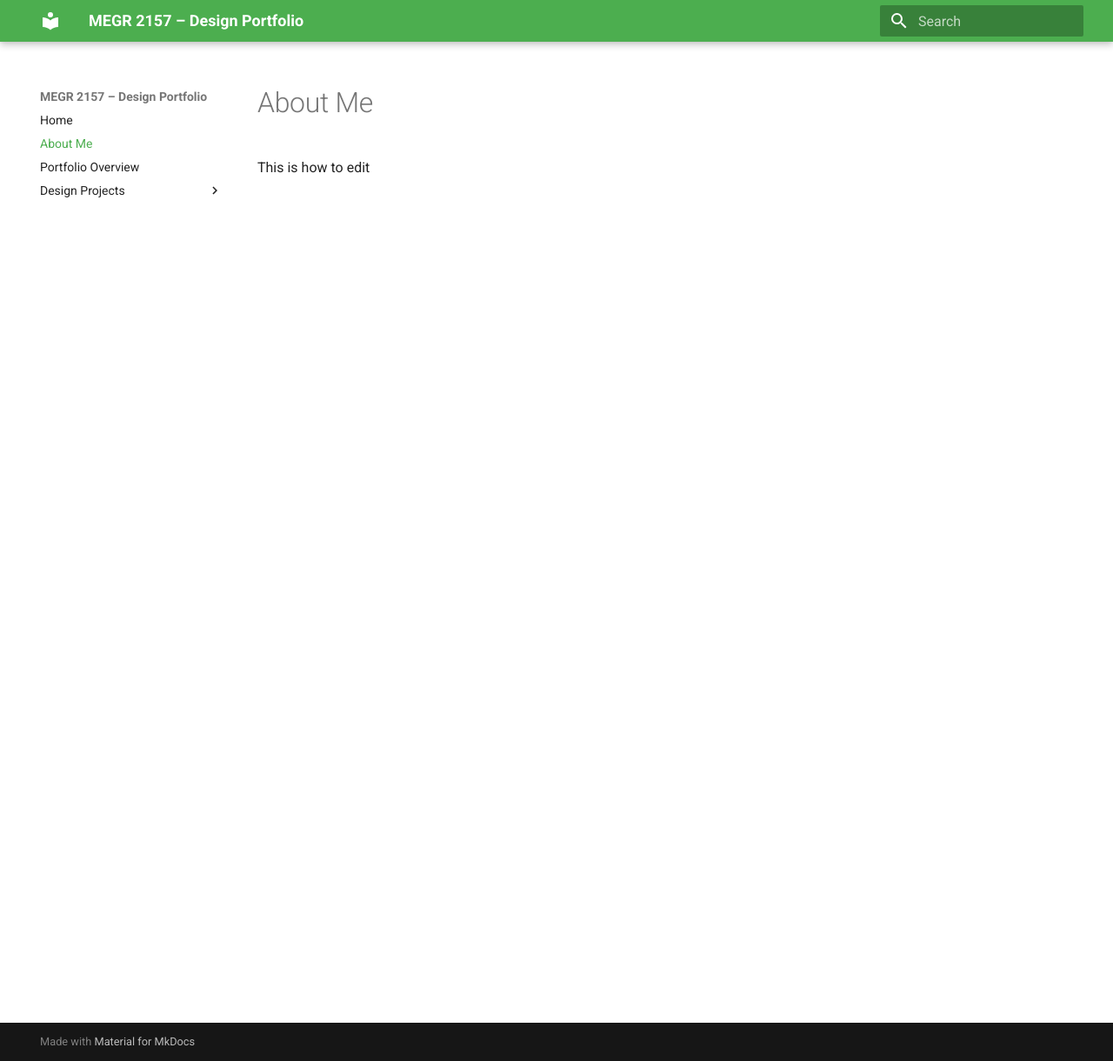
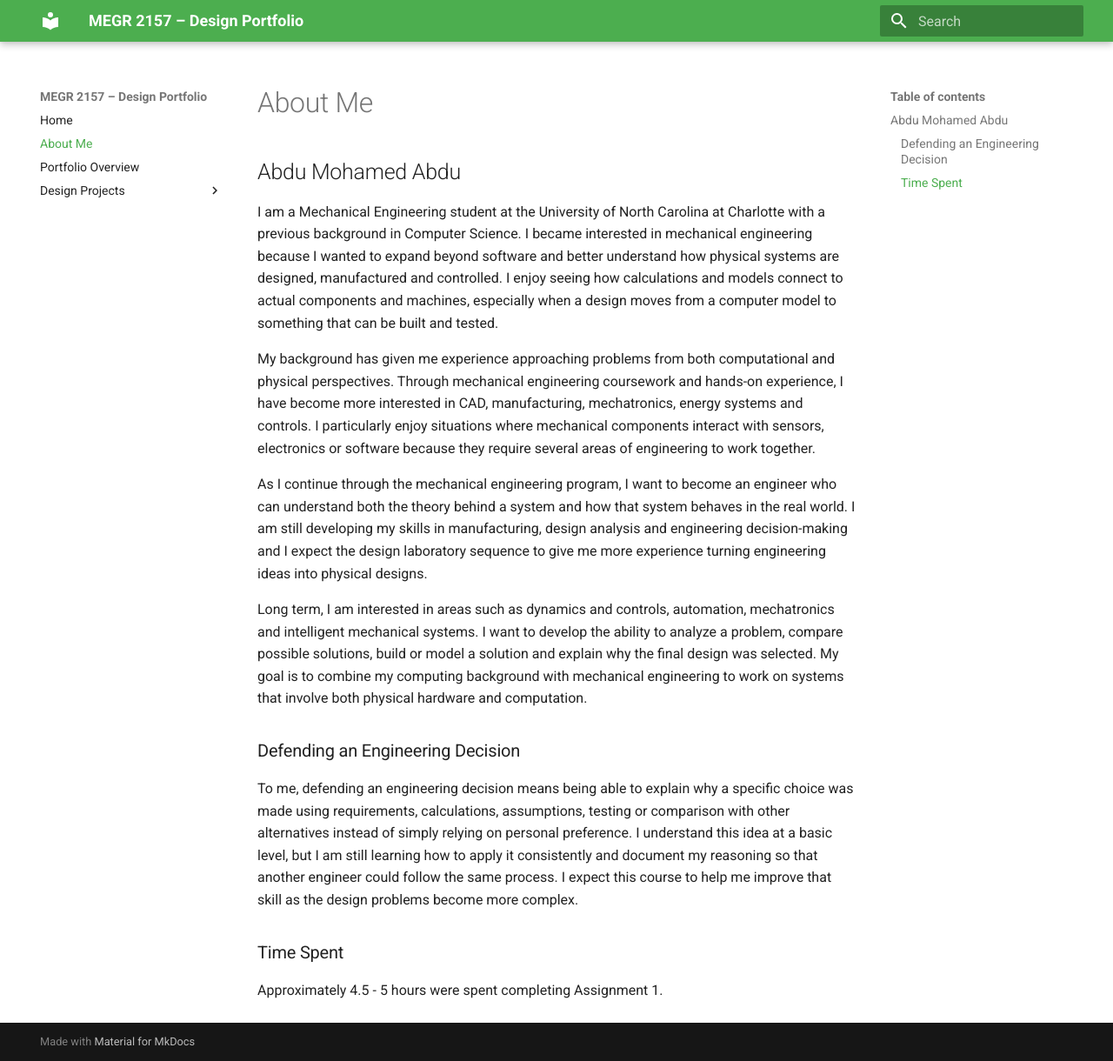
Before and after one commit to abdums/design-projects-portfolio, an MkDocs documentation site: the page built from docs/aboutme/index.md, in a window 1280 px wide and 1220 px high. Shown: the whole window at 87% size. Built offline with MkDocs 1.6.1 and Material for MkDocs 9.7.7, drawn with Linux system fonts in a browser that asks for light colours.

Commit message:
Update About Me section with personal details
Expanded personal background and interests in mechanical engineering, detailing experiences and future goals.

```diff
--- a/docs/aboutme/index.md
+++ b/docs/aboutme/index.md
@@ -1,2 +1,19 @@
 #About Me
-This is how to edit
+
+##Abdu Mohamed Abdu
+
+I am a Mechanical Engineering student at the University of North Carolina at Charlotte with a previous background in Computer Science. I became interested in mechanical engineering because I wanted to expand beyond software and better understand how physical systems are designed, manufactured and controlled. I enjoy seeing how calculations and models connect to actual components and machines, especially when a design moves from a computer model to something that can be built and tested.
+
+My background has given me experience approaching problems from both computational and physical perspectives. Through mechanical engineering coursework and hands-on experience, I have become more interested in CAD, manufacturing, mechatronics, energy systems and controls. I particularly enjoy situations where mechanical components interact with sensors, electronics or software because they require several areas of engineering to work together.
+
+As I continue through the mechanical engineering program, I want to become an engineer who can understand both the theory behind a system and how that system behaves in the real world. I am still developing my skills in manufacturing, design analysis and engineering decision-making and I expect the design laboratory sequence to give me more experience turning engineering ideas into physical designs.
+
+Long term, I am interested in areas such as dynamics and controls, automation, mechatronics and intelligent mechanical systems. I want to develop the ability to analyze a problem, compare possible solutions, build or model a solution and explain why the final design was selected. My goal is to combine my computing background with mechanical engineering to work on systems that involve both physical hardware and computation.
+
+###Defending an Engineering Decision
+
+To me, defending an engineering decision means being able to explain why a specific choice was made using requirements, calculations, assumptions, testing or comparison with other alternatives instead of simply relying on personal preference. I understand this idea at a basic level, but I am still learning how to apply it consistently and document my reasoning so that another engineer could follow the same process. I expect this course to help me improve that skill as the design problems become more complex.
+
+###Time Spent
+
+Approximately 4.5 - 5 hours were spent completing Assignment 1.
```
